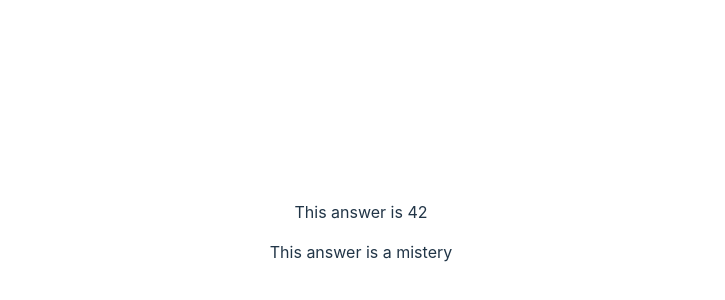
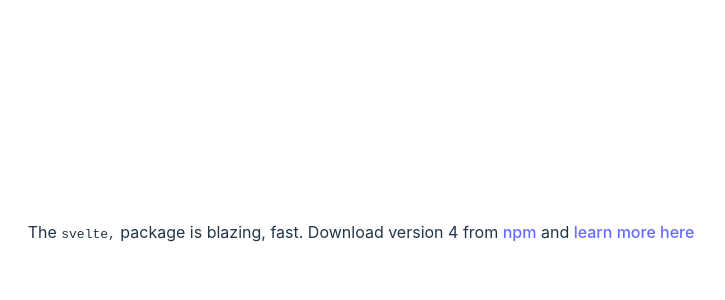
Before and after one commit to Filipe-vilela-felix/svelte-tutorial, a Svelte app: page / in a window 1280 px wide. Shown: the part 168-468 px from the top of the page, without its empty margins (279-1004 px from the left). Built offline with nearby package versions, Linux system fonts and the light colour scheme.

Commit message:
spread-props

```diff
--- a/src/App.svelte
+++ b/src/App.svelte
@@ -1,14 +1,26 @@
 <script>
-  import Nested from "./Nested.svelte";
+  import PackageInfo from "./PackageInfo.svelte";
+
+  const pkg = {
+    name: 'svelte',
+    speed: 'blazing',
+    version: '4',
+    website: 'https://svelte.dev'
+  }
 </script>
 
-<Nested answer={42} />
-<Nested />
+<PackageInfo
+  name={pkg.name},
+  speed={pkg.speed},
+  website={pkg.website},
+  version={pkg.version}
+/>
 
 <!--
 
-  Podemos facilmente especificar valores padrão para adereços em: Nested.svelte
+  OU
+  <PackageInfo {...pkg} /> (linha 13 a 16)
 
-  Se agora adicionarmos um segundo componente sem um suporte, ele voltará ao padrão: answer (linha 6)
+  Nesse caso, você usa a sintaxe de propagação de propriedades (spread props), é mais concisa e pode ser útil quando você tem muitas propriedades para passar.
 
 -->
--- a/src/Nested.svelte
+++ /dev/null
@@ -1,5 +0,0 @@
-<script>
-    export let answer = 'a mistery'
-</script>
-
-<p>This answer is {answer}</p>
--- /dev/null
+++ b/src/PackageInfo.svelte
@@ -0,0 +1,10 @@
+<script>
+    export let name;
+    export let version;
+    export let speed;
+    export let website;
+
+    $: href = 'https://www.npmjs.com/package/${name}';
+</script>
+
+<p>The <code>{name}</code> package is {speed} fast. Download version {version} from <a {href}>npm</a> and <a href={website}>learn more here</a></p>
```
